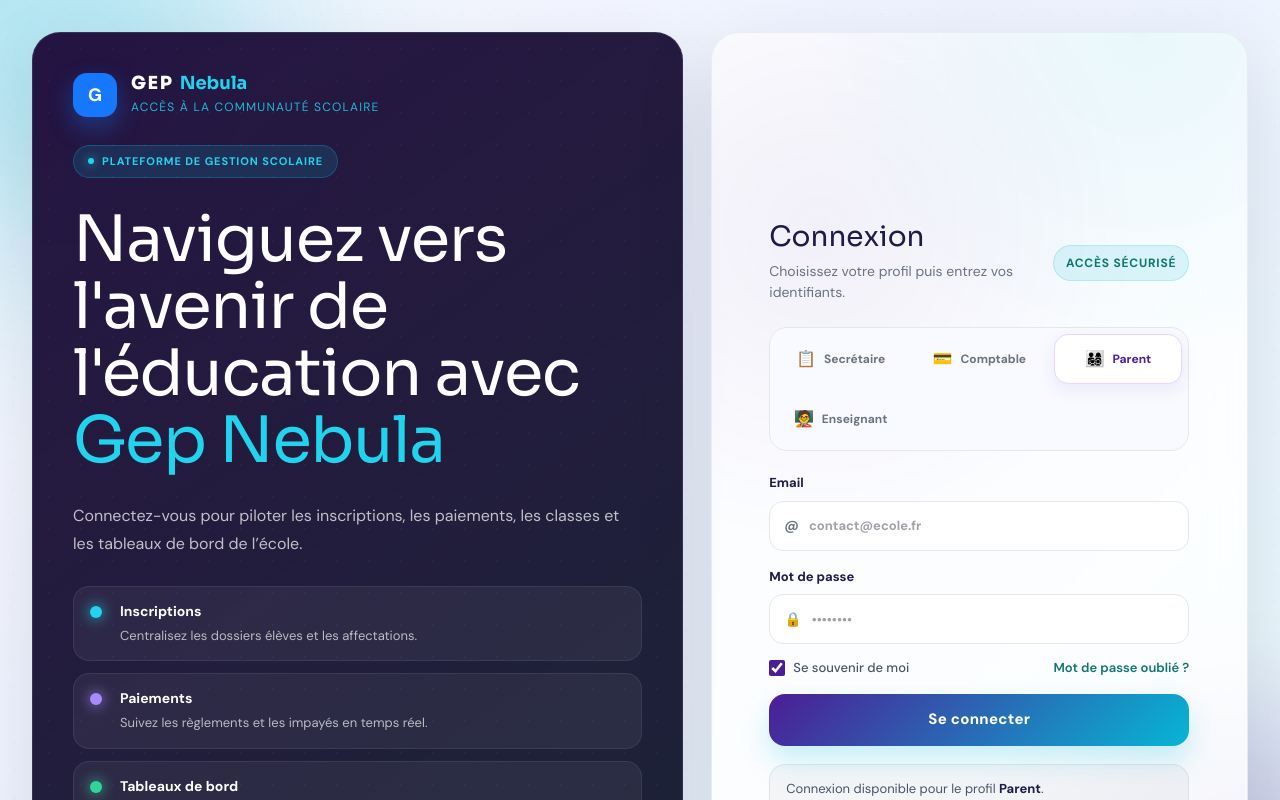
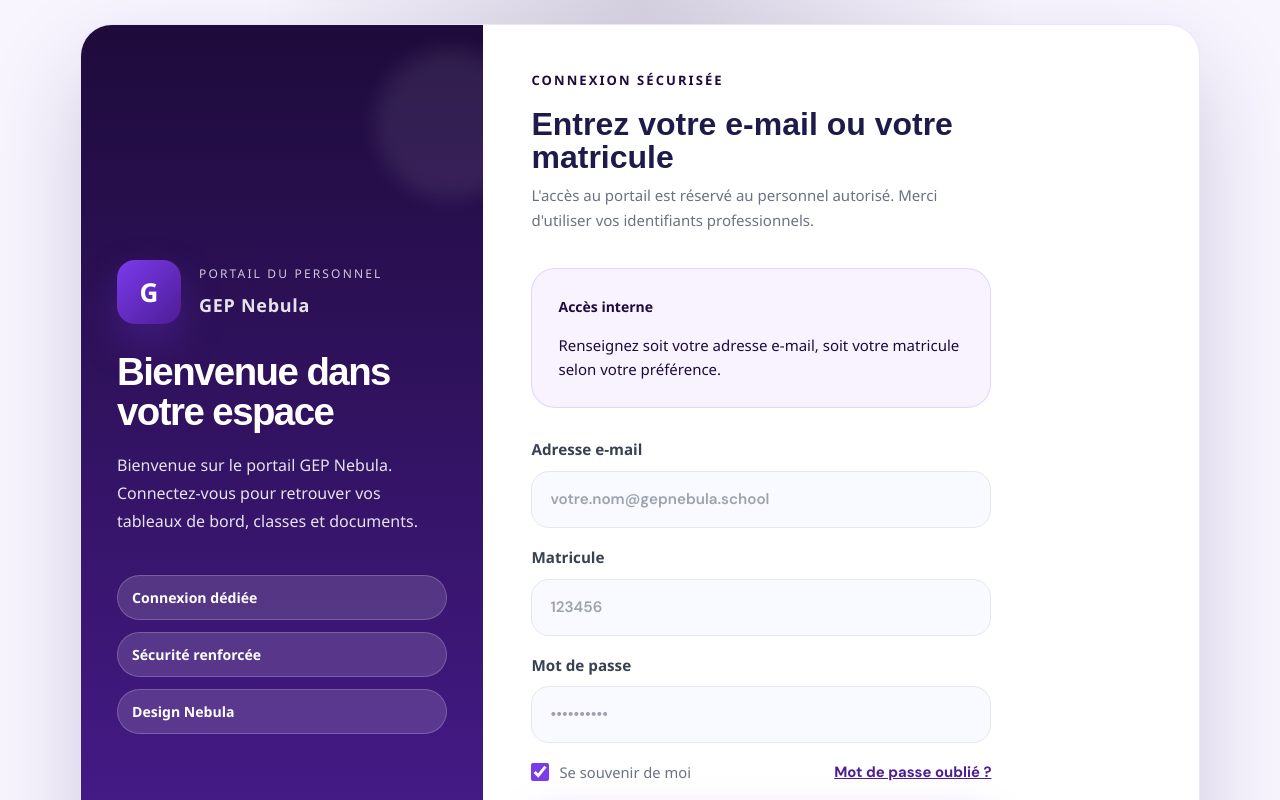
Before and after one commit to theubofride-collab/gep-frontend, a React (Vite) app: page /login in a window 1280 px wide. Shown: the top 800 px of the page. Built offline with nearby package versions, Linux system fonts and the light colour scheme.

Commit message:
module dashboard et authentification ca depend de vous

```diff
--- a/src/App.jsx
+++ b/src/App.jsx
@@ -1,6 +1,11 @@
 import { BrowserRouter, Routes, Route } from 'react-router-dom'
 import Home from './pages/Home'
-import Login from './pages/Ps/PageConnexion/Login'
+import Login from './pages/auth/Login'
+import PsLogin from './pages/Ps/PageConnexion/Login'
+import AdminDashboard from './pages/dashboard/AdminDashboard'
+import ComptableDashboard from './pages/dashboard/ComptableDashboard'
+import EnseignantDashboard from './pages/dashboard/EnseignantDashboard'
+import SecretaireDashboard from './pages/dashboard/SecretaireDashboard'
 import AppRouter from './routes/AppRouter'
 import Module33Router from './routes/Module33Router'
 import Module34Router from './routes/Module34Router'
@@ -12,6 +17,11 @@ export default function App() {
       <Routes>
         <Route path="/" element={<Home />} />
         <Route path="/login" element={<Login />} />
+        <Route path="/ps/login" element={<PsLogin />} />
+        <Route path="/dashboard/admin" element={<AdminDashboard />} />
+        <Route path="/dashboard/comptable" element={<ComptableDashboard />} />
+        <Route path="/dashboard/enseignant" element={<EnseignantDashboard />} />
+        <Route path="/dashboard/secretaire" element={<SecretaireDashboard />} />
         <Route path="/admin/*" element={<AppRouter />} />
         <Route path="/eleves/*" element={<Module33Router />} />
         <Route path="/ps/module-3-3/*" element={<Module33Router />} />
--- a/src/components/BrandLogo.jsx
+++ b/src/components/BrandLogo.jsx
@@ -1,4 +1,12 @@
-export default function BrandLogo({ size = 38, radius = 10, fontSize = 16, shadow = '0 10px 25px rgba(22, 119, 255, 0.35)' }) {
+export default function BrandLogo({
+  size = 38,
+  radius = 10,
+  fontSize = 16,
+  shadow = '0 10px 25px rgba(22, 119, 255, 0.35)',
+  bg = '#1677ff',
+  color = '#fff',
+  label = 'G',
+}) {
   return (
     <div
       aria-hidden="true"
@@ -6,14 +14,14 @@ export default function BrandLogo({ size = 38, radius = 10, fontSize = 16, shado
         width: size,
         height: size,
         borderRadius: radius,
-        background: '#1677ff',
+        background: bg,
         display: 'grid',
         placeItems: 'center',
         boxShadow: shadow,
         flexShrink: 0,
       }}
     >
-      <span style={{ color: '#fff', fontWeight: 900, fontSize, lineHeight: 1 }}>G</span>
+      <span style={{ color, fontWeight: 900, fontSize, lineHeight: 1 }}>{label}</span>
     </div>
   )
 }
--- a/src/pages/auth/Login.jsx
+++ b/src/pages/auth/Login.jsx
@@ -1,26 +1,30 @@
 import { useState } from "react";
-
-const ROLES = ["Enseignant", "Administrateur", "Secrétaire", "Comptable"];
+import BrandLogo from '../../components/BrandLogo'
 
 export default function Login() {
-  const [role, setRole] = useState(ROLES[0]);
   const [email, setEmail] = useState("");
+  const [matricule, setMatricule] = useState("");
   const [password, setPassword] = useState("");
   const [remember, setRemember] = useState(true);
   const [message, setMessage] = useState("");
 
   function handleSubmit(event) {
     event.preventDefault();
-    setMessage(`Connexion en cours pour ${role}...`);
+    if ((!email.trim() && !matricule.trim()) || !password.trim()) {
+      setMessage("Veuillez renseigner votre adresse e-mail ou votre matricule, et votre mot de passe.");
+      return;
+    }
+
+    setMessage("Connexion en cours...");
     window.setTimeout(() => {
-      setMessage(`Prêt à ouvrir l'espace ${role} de GEP Nebular.`);
+      setMessage(`Prêt à ouvrir l'espace sécurisé de GEP Nebula.`);
     }, 500);
   }
 
   return (
     <div className="login-shell" style={{
       minHeight: "100vh",
-      background: "#F8F5FF",
+      background: "radial-gradient(circle at top, rgba(30, 11, 59, 0.15), transparent 32%), #F8F5FF",
       display: "flex",
       alignItems: "center",
       justifyContent: "center",
@@ -30,40 +34,228 @@ export default function Login() {
       <style>{`
         .login-card {
           width: 100%;
-          max-width: 1100px;
-          min-height: 640px;
+          max-width: 1120px;
+          min-height: 680px;
           display: flex;
-          border-radius: 28px;
+          border-radius: 32px;
           overflow: hidden;
-          box-shadow: 0 36px 90px rgba(76, 29, 149, 0.18);
-          border: 1px solid rgba(109, 40, 217, 0.12);
+          box-shadow: 0 40px 96px rgba(30, 11, 59, 0.18);
+          border: 1px solid rgba(124, 58, 237, 0.14);
           background: #FFFFFF;
+          position: relative;
         }
 
         .login-side {
-          flex: 0 0 35%;
-          background: linear-gradient(180deg, #5B21B6 0%, #7C3AED 100%);
+          flex: 0 0 36%;
+          background: linear-gradient(180deg, #1E0B3B 0%, #4C1D95 100%);
           color: #FFFFFF;
           display: flex;
           flex-direction: column;
           justify-content: center;
-          padding: 48px 32px;
-          gap: 24px;
+          padding: 52px 36px;
+          gap: 28px;
+          position: relative;
+        }
+
+        .login-side::before {
+          content: "";
+          position: absolute;
+          top: 24px;
+          right: -42px;
+          width: 150px;
+          height: 150px;
+          background: rgba(255, 255, 255, 0.08);
+          border-radius: 50%;
+          filter: blur(10px);
+        }
+
+        .login-side::after {
+          content: "";
+          position: absolute;
+          bottom: 24px;
+          left: -36px;
+          width: 120px;
+          height: 120px;
+          background: rgba(255, 255, 255, 0.06);
+          border-radius: 50%;
+          filter: blur(8px);
+        }
+
+        .login-side h1 {
+          font-size: clamp(2.4rem, 2vw, 3.2rem);
+          line-height: 1.05;
+          margin: 0;
+          font-weight: 800;
+          letter-spacing: -0.04em;
+        }
+
+        .login-side p {
+          margin: 0;
+          font-size: 1rem;
+          line-height: 1.75;
+          color: rgba(255, 255, 255, 0.88);
+        }
+
+        .login-side-features {
+          display: grid;
+          gap: 12px;
+          margin-top: 12px;
+        }
+
+        .login-side-chip {
+          display: inline-flex;
+          align-items: center;
+          gap: 10px;
+          padding: 11px 14px;
+          border-radius: 999px;
+          background: rgba(255, 255, 255, 0.14);
+          color: #FFFFFF;
+          font-size: 0.88rem;
+          font-weight: 600;
+          border: 1px solid rgba(255, 255, 255, 0.2);
         }
 
         .login-main {
           flex: 1;
-          background: #FFFFFF;
-          padding: 40px 48px;
+          padding: 44px 48px;
           display: flex;
           flex-direction: column;
           justify-content: center;
         }
 
-        .role-buttons {
+        .login-main h2 {
+          margin: 16px 0 10px;
+          font-size: clamp(2rem, 2.2vw, 2.6rem);
+          line-height: 1.05;
+          color: #1E1B4B;
+          font-weight: 800;
+        }
+
+        .login-main p {
+          margin: 0;
+          color: #6B7280;
+          font-size: 0.95rem;
+          line-height: 1.75;
+        }
+
+        .login-credential-card {
+          margin-top: 34px;
+          display: grid;
+          gap: 14px;
+          padding: 26px;
+          border-radius: 24px;
+          background: #F8F3FF;
+          border: 1px solid rgba(124, 58, 237, 0.16);
+        }
+
+        .login-credential-card p {
+          margin: 0;
+          color: #1E0B3B;
+        }
+
+        .login-credential-card p strong {
+          color: #4C1D95;
+        }
+
+        .login-form {
+          display: grid;
+          gap: 18px;
+          margin-top: 30px;
+        }
+
+        .login-field {
+          display: grid;
+          gap: 10px;
+          color: #374151;
+          font-weight: 600;
+          font-size: 0.95rem;
+        }
+
+        .login-field input {
+          width: 100%;
+          padding: 16px 18px;
+          border-radius: 18px;
+          border: 1px solid #E5E7EB;
+          background: #F8FAFF;
+          color: #111827;
+          outline: none;
+          font-size: 0.95rem;
+          transition: border-color 0.2s ease, box-shadow 0.2s ease;
+        }
+
+        .login-field input:focus {
+          border-color: #7C3AED;
+          box-shadow: 0 0 0 4px rgba(124, 58, 237, 0.12);
+        }
+
+        /* Ensure label and input always stack vertically in case global CSS overrides occur */
+        .login-main .login-form > .login-field {
+          display: grid !important;
+          grid-template-columns: 1fr !important;
+          gap: 10px !important;
+          align-items: start !important;
+        }
+
+        .login-main .login-form > .login-field > span {
+          display: block !important;
+        }
+
+        .login-actions {
           display: flex;
+          justify-content: space-between;
+          align-items: center;
+          gap: 12px;
           flex-wrap: wrap;
+        }
+
+        .login-actions label {
+          display: inline-flex;
+          align-items: center;
           gap: 10px;
+          color: #6B7280;
+          font-size: 0.92rem;
+          font-weight: 500;
+        }
+
+        .login-actions button {
+          border: none;
+          background: none;
+          color: #4C1D95;
+          font-weight: 700;
+          text-decoration: underline;
+          font-size: 0.93rem;
+          cursor: pointer;
+        }
+
+        .login-submit {
+          width: 100%;
+          padding: 18px 20px;
+          border-radius: 18px;
+          border: none;
+          background: linear-gradient(135deg, #7C3AED 0%, #4C1D95 100%);
+          color: #FFFFFF;
+          font-size: 1rem;
+          font-weight: 700;
+          cursor: pointer;
+          box-shadow: 0 18px 40px rgba(124, 58, 237, 0.25);
+          transition: transform 0.2s ease, box-shadow 0.2s ease;
+        }
+
+        .login-submit:hover {
+          transform: translateY(-1px);
+          box-shadow: 0 24px 48px rgba(124, 58, 237, 0.28);
+        }
+
+        .login-message {
+          color: #1E0B3B;
+          font-weight: 600;
+          font-size: 0.95rem;
+          margin-top: 22px;
+          padding: 18px;
+          border-radius: 16px;
+          background: #F3E8FF;
+          border: 1px solid #E9D5FF;
+          line-height: 1.7;
         }
 
         @media (max-width: 960px) {
@@ -91,7 +283,7 @@ export default function Login() {
 
           .login-card {
             max-width: 100%;
-            border-radius: 22px;
+            border-radius: 24px;
           }
 
           .login-side {
@@ -101,208 +293,126 @@ export default function Login() {
           .login-main {
             padding: 24px 18px;
           }
-
-          .role-buttons {
-            flex-direction: column;
-          }
         }
       `}</style>
+
       <div className="login-card">
-
         <div className="login-side">
-          <div style={{ display: "flex", alignItems: "center", gap: "14px" }}>
-            <div style={{
-              width: "56px",
-              height: "56px",
-              borderRadius: "16px",
-              background: "rgba(255,255,255,0.18)",
-              display: "flex",
-              alignItems: "center",
-              justifyContent: "center",
-              fontSize: "24px",
-              boxShadow: "0 12px 30px rgba(0,0,0,0.08)",
-            }}>
-              G
-            </div>
+          <div style={{ display: "flex", alignItems: "center", gap: "18px" }}>
+            <BrandLogo
+              size={64}
+              radius={18}
+              fontSize={26}
+              bg="linear-gradient(135deg, #7C3AED 0%, #4C1D95 100%)"
+              color="#FFFFFF"
+              shadow="0 18px 40px rgba(124, 58, 237, 0.28)"
+              label="G"
+            />
             <div>
-              <p style={{ fontSize: "12px", letterSpacing: "0.18em", textTransform: "uppercase", margin: 0, opacity: 0.9 }}>
-                GEP Nebular
+              <p style={{ fontSize: "12px", letterSpacing: "0.18em", textTransform: "uppercase", margin: 0, opacity: 0.88 }}>
+                Portail du personnel
               </p>
-              <p style={{ fontSize: "14px", margin: "4px 0 0", opacity: 0.85 }}>
-                Portail du personnel
+              <p style={{ fontSize: "18px", margin: "6px 0 0", fontWeight: 800, letterSpacing: "0.04em" }}>
+                GEP Nebula
               </p>
             </div>
           </div>
+
           <div>
-            <h1 style={{ fontSize: "40px", lineHeight: 1.05, margin: 0, fontWeight: 800 }}>
-              GEP Nebular
+            <h1 style={{ fontSize: "clamp(2.4rem, 2vw, 3.2rem)", lineHeight: 1.05, margin: 0, fontWeight: 800 }}>
+              Bienvenue dans votre espace
             </h1>
-            <p style={{ fontSize: "20px", margin: "16px 0 0", lineHeight: 1.5, maxWidth: "320px", color: "rgba(255,255,255,0.92)" }}>
-              vous souhaite la bienvenue.
-              Un espace d'accès sécurisé pour l'ensemble des équipes pédagogiques et administratives.
+            <p style={{ fontSize: "1rem", margin: "18px 0 0", lineHeight: 1.75, maxWidth: "340px", color: "rgba(255,255,255,0.88)" }}>
+              Bienvenue sur le portail GEP Nebula. Connectez-vous pour retrouver vos tableaux de bord, classes et documents.
             </p>
           </div>
-          <div style={{
-            marginTop: "auto",
-            borderTop: "1px solid rgba(255,255,255,0.16)",
-            paddingTop: "20px",
-          }}>
-            <p style={{ fontSize: "13px", margin: 0, opacity: 0.9 }}>
-              Connectez-vous avec votre compte professionnel pour accéder aux outils de gestion scolaire.
-            </p>
-            <div style={{ display: "grid", gap: "10px", marginTop: "18px" }}>
-              <span style={{ fontSize: "13px", color: "rgba(255,255,255,0.85)", padding: "12px 16px", borderRadius: "16px", background: "rgba(255,255,255,0.08)" }}>
-                Administrateur · Secrétaire · Enseignant · Comptable
-              </span>
-            </div>
+
+          <div className="login-side-features">
+            <span className="login-side-chip">Connexion dédiée</span>
+            <span className="login-side-chip">Sécurité renforcée</span>
+            <span className="login-side-chip">Design Nebula</span>
           </div>
         </div>
 
         <div className="login-main">
           <div style={{ maxWidth: "460px", width: "100%" }}>
-            <p style={{ margin: 0, color: "#6D28D9", fontWeight: 700, fontSize: "13px", letterSpacing: "0.16em", textTransform: "uppercase" }}>
-              Connexion personnel
+              <p style={{ margin: 0, color: "#1E0B3B", fontWeight: 700, fontSize: "13px", letterSpacing: "0.16em", textTransform: "uppercase" }}>
+              Connexion sécurisée
             </p>
             <h2 style={{ margin: "16px 0 8px", fontSize: "32px", fontWeight: 800, color: "#1E1B4B" }}>
-              Accédez à votre espace GEP Nebular
+              Entrez votre e-mail ou votre matricule
             </h2>
             <p style={{ margin: 0, color: "#6B7280", fontSize: "15px", lineHeight: 1.7 }}>
-              Sélectionnez votre rôle, saisissez vos identifiants et commencez votre journée de gestion scolaire.
+              L'accès au portail est réservé au personnel autorisé. Merci d'utiliser vos identifiants professionnels.
             </p>
 
-            <div style={{ marginTop: "28px", display: "grid", gap: "12px" }}>
-              <p style={{ margin: 0, fontSize: "13px", color: "#374151", fontWeight: 600 }}>
-                Rôle
-              </p>
-              <div className="role-buttons">
-                {ROLES.map((item) => {
-                  const isActive = item === role;
-                  return (
-                    <button
-                      key={item}
-                      type="button"
-                      onClick={() => setRole(item)}
-                      style={{
-                        flex: "1 1 45%",
-                        minWidth: "130px",
-                        padding: "12px 18px",
-                        borderRadius: "14px",
-                        border: isActive ? "2px solid #6D28D9" : "1px solid #E5E7EB",
-                        background: isActive ? "#EDE9FE" : "#F8FAFF",
-                        color: isActive ? "#4C1D95" : "#475569",
-                        cursor: "pointer",
-                        fontWeight: 700,
-                        textAlign: "center",
-                      }}>
-                      {item}
-                    </button>
-                  );
-                })}
-              </div>
+            <div className="login-credential-card">
+                <p style={{ color: "#1E0B3B", fontWeight: 700, fontSize: "14px" }}>
+                  Accès interne
+                </p>
+                <p style={{ color: "#1E0B3B", fontSize: "15px", lineHeight: 1.6 }}>
+                  Renseignez soit votre adresse e-mail, soit votre matricule selon votre préférence.
+                </p>
             </div>
 
-            <form onSubmit={handleSubmit} style={{ display: "grid", gap: "18px", marginTop: "30px" }}>
-              <label style={{ display: "grid", gap: "10px", color: "#374151", fontWeight: 600, fontSize: "14px" }}>
-                Adresse e-mail
+            <form className="login-form" onSubmit={handleSubmit}>
+              <div className="login-field">
+                <span>Adresse e-mail</span>
                 <input
                   type="email"
                   value={email}
                   onChange={(event) => setEmail(event.target.value)}
-                  placeholder="votre.nom@gepnebular.school"
-                  style={{
-                    width: "100%",
-                    padding: "16px 18px",
-                    borderRadius: "16px",
-                    border: "1px solid #E5E7EB",
-                    background: "#F8FAFF",
-                    color: "#111827",
-                    outline: "none",
-                    fontSize: "15px",
-                  }}
-                  required
+                  placeholder="votre.nom@gepnebula.school"
                 />
-              </label>
+              </div>
 
-              <label style={{ display: "grid", gap: "10px", color: "#374151", fontWeight: 600, fontSize: "14px" }}>
-                Mot de passe
+              <div className="login-field">
+                <span>Matricule</span>
+                <input
+                  type="text"
+                  value={matricule}
+                  onChange={(event) => setMatricule(event.target.value)}
+                  placeholder="123456"
+                />
+              </div>
+
+              <div className="login-field">
+                <span>Mot de passe</span>
                 <input
                   type="password"
                   value={password}
                   onChange={(event) => setPassword(event.target.value)}
                   placeholder="••••••••••"
-                  style={{
-                    width: "100%",
-                    padding: "16px 18px",
-                    borderRadius: "16px",
-                    border: "1px solid #E5E7EB",
-                    background: "#F8FAFF",
-                    color: "#111827",
-                    outline: "none",
-                    fontSize: "15px",
-                  }}
                   required
                 />
-              </label>
+              </div>
 
-              <div style={{ display: "flex", justifyContent: "space-between", alignItems: "center", gap: "12px", flexWrap: "wrap" }}>
-                <label style={{ display: "inline-flex", alignItems: "center", gap: "10px", color: "#6B7280", fontSize: "14px" }}>
+              <div className="login-actions">
+                <label>
                   <input
                     type="checkbox"
                     checked={remember}
                     onChange={(event) => setRemember(event.target.checked)}
-                    style={{ width: "18px", height: "18px", accentColor: "#6D28D9" }}
+                    style={{ width: "18px", height: "18px", accentColor: "#7C3AED" }}
                   />
                   Se souvenir de moi
                 </label>
-                <button
-                  type="button"
-                  style={{
-                    background: "transparent",
-                    border: "none",
-                    color: "#6D28D9",
-                    cursor: "pointer",
-                    fontSize: "14px",
-                    fontWeight: 700,
-                  }}>
-                  Mot de passe oublié ?
-                </button>
+                <button type="button">Mot de passe oublié ?</button>
               </div>
 
-              <button
-                type="submit"
-                style={{
-                  width: "100%",
-                  padding: "16px 20px",
-                  borderRadius: "16px",
-                  border: "none",
-                  background: "#6D28D9",
-                  color: "#FFFFFF",
-                  fontSize: "16px",
-                  fontWeight: 700,
-                  cursor: "pointer",
-                  boxShadow: "0 18px 30px rgba(109, 40, 217, 0.22)",
-                }}>
+              <button className="login-submit" type="submit">
                 Se connecter
               </button>
             </form>
 
             {message && (
-              <div style={{
-                marginTop: "22px",
-                padding: "18px",
-                borderRadius: "16px",
-                background: "#F3E8FF",
-                color: "#5B21B6",
-                fontSize: "14px",
-                lineHeight: 1.7,
-                border: "1px solid #E9D5FF",
-              }}>
+              <div className="login-message">
                 {message}
               </div>
             )}
 
             <p style={{ marginTop: "26px", color: "#6B7280", fontSize: "13px", textAlign: "center" }}>
-              GEP Nebular — accès sécurisé pour le personnel administratif et pédagogique.
+              GEP Nebula — accès sécurisé pour le personnel administratif et pédagogique.
             </p>
           </div>
         </div>
```
Also changed, not shown: 5 other files (tests, documents, lock files or other folders).
